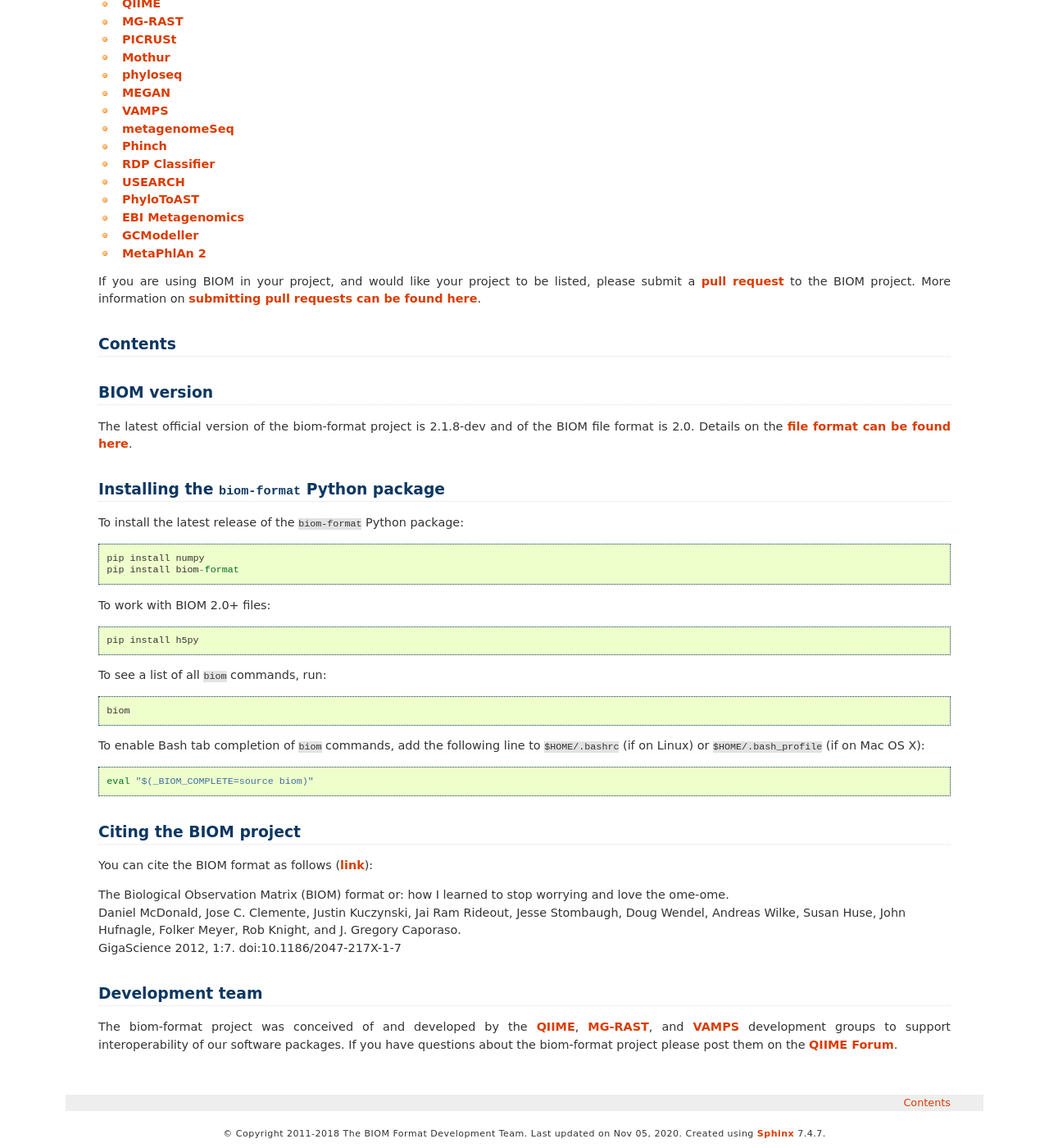
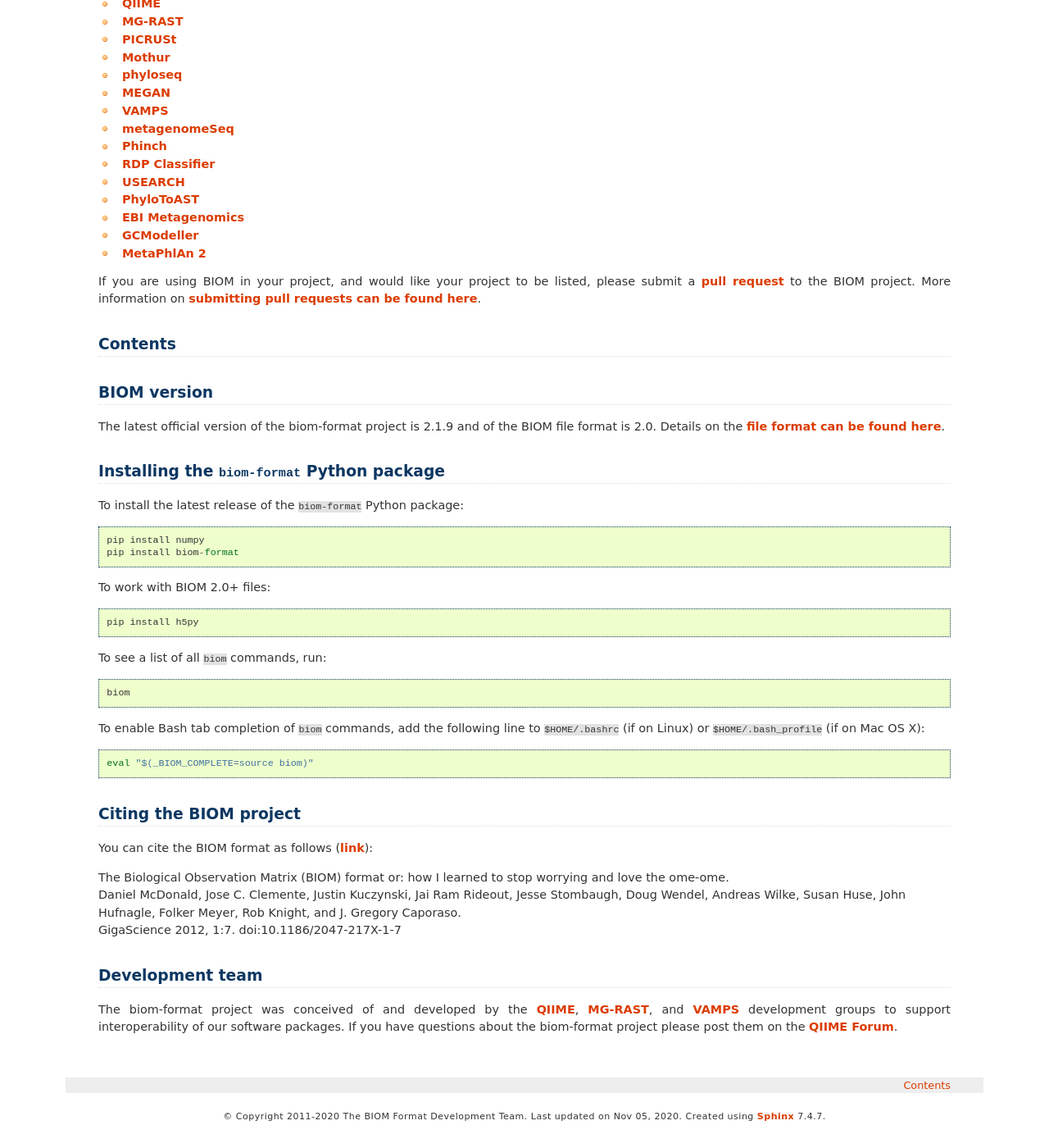
Before and after one commit to biocore/biom-format, a Sphinx documentation site: the page built from doc/index.rst, in a window 1280 px wide and 1400 px high, scrolled down 841 px. Shown: the whole window at 82% size. Built offline with Sphinx 7.4.7, drawn with Linux system fonts in a browser that asks for light colours; formulas are drawn with MathJax 3; pages that are not in the unit, such as notebooks, are missing from menus; after the commit the page ends 2219 px from its top, so only the background shows below that.

Commit message:
REL: bump to 2.1.9

```diff
--- a/doc/conf.py
+++ b/doc/conf.py
@@ -59,15 +59,15 @@
 
 # General information about the project.
 project = u'biom-format'
-copyright = u'2011-2018 The BIOM Format Development Team'
+copyright = u'2011-2020 The BIOM Format Development Team'
 
 # The version info for the project you're documenting, acts as replacement for
 # |version| and |release|, also used in various other places throughout the
 # built documents.
 #
 # The full version, including alpha/beta/rc tags.
-version = "2.1.8-dev"
-release = "2.1.8-dev"
+version = "2.1.9"
+release = "2.1.9"
 
 # The language for content autogenerated by Sphinx. Refer to documentation
 # for a list of supported languages.
--- a/setup.py
+++ b/setup.py
@@ -33,7 +33,7 @@
 __credits__ = ["Greg Caporaso", "Daniel McDonald", "Jose Clemente",
                "Jai Ram Rideout", "Jorge Cañardo Alastuey", "Michael Hall"]
 __license__ = "BSD"
-__version__ = "2.1.8-dev"
+__version__ = "2.1.9"
 __maintainer__ = "Daniel McDonald"
 __email__ = "mcdonadt@colorado.edu"
 
```
Also changed, not shown: ChangeLog.md (+3 -3 lines), 1 other file.
